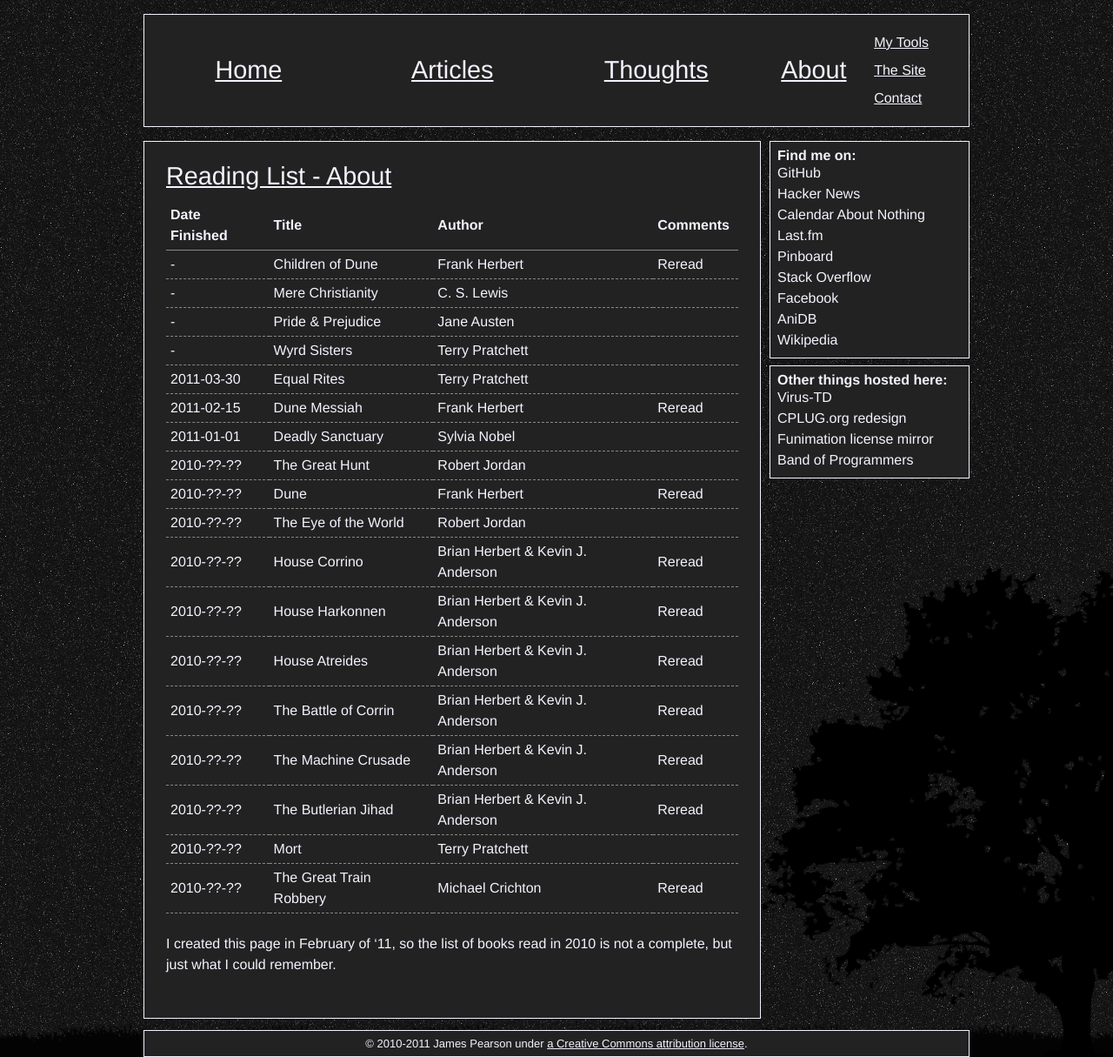
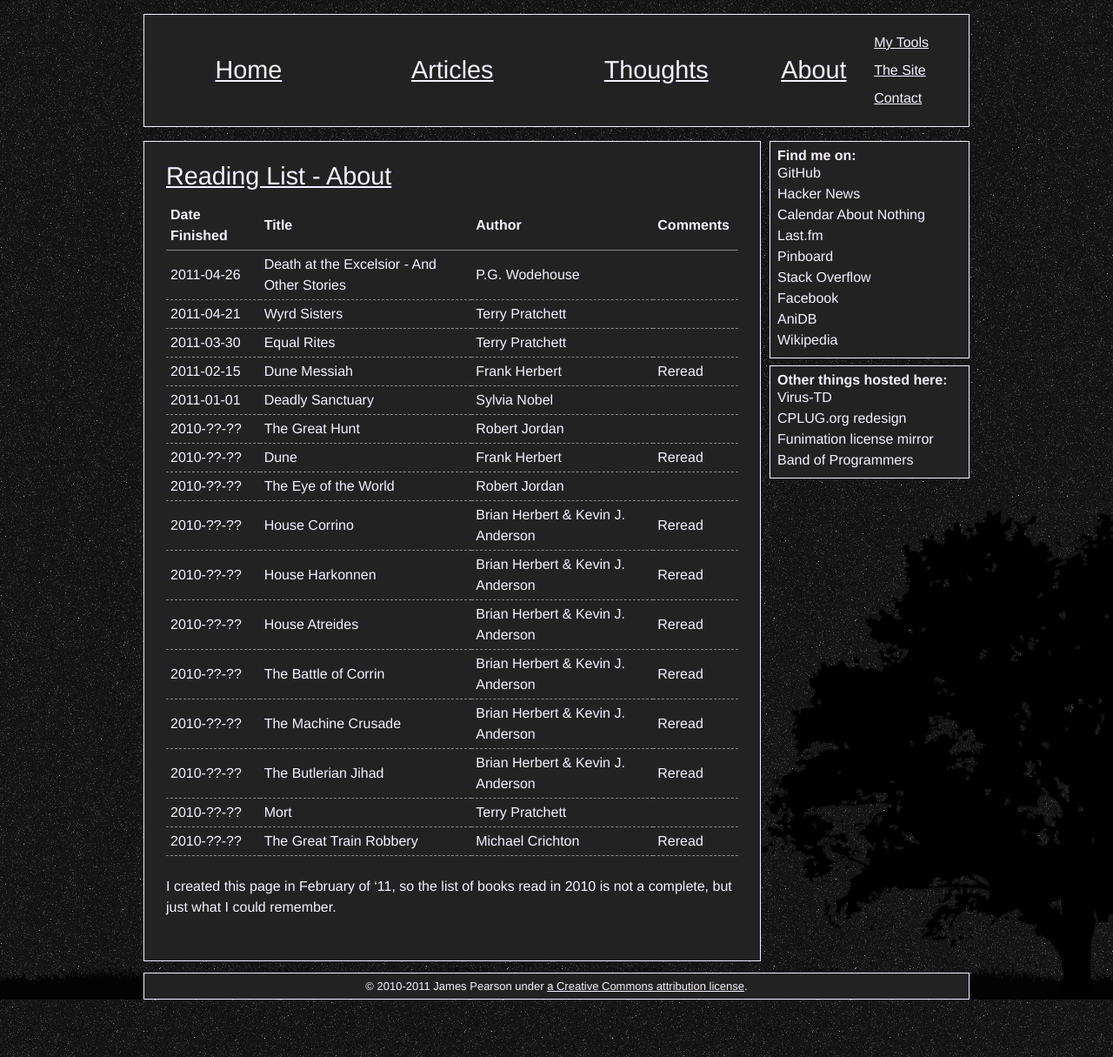
Before and after one commit to xiongchiamiov/xiongchiamiov.github.com, a Jekyll site: the page built from about/reading-list.md, in a window 1280 px wide. Shown: the whole page at 87% size. Built offline with Jekyll 4.4.1, drawn with Linux system fonts in a browser that asks for light colours; Markdown is read by kramdown in place of the engine named in the settings; comment, search, counter and statistics services are not loaded.

Commit message:
update reading list (and remove in-progress books)

```diff
--- a/about/reading-list.md
+++ b/about/reading-list.md
@@ -5,10 +5,8 @@ title: Reading List - About
 
 Date Finished | Title                       | Author                            | Comments
 ------------- | --------------------------- | --------------------------------- | --------
-      -       | Children of Dune            | Frank Herbert                     | Reread
-      -       | Mere Christianity           | C. S. Lewis                       |
-      -       | Pride & Prejudice           | Jane Austen                       |
-      -       | Wyrd Sisters                | Terry Pratchett                   |
+  2011-04-26  | Death at the Excelsior - And Other Stories | P.G. Wodehouse     |
+  2011-04-21  | Wyrd Sisters                | Terry Pratchett                   |
   2011-03-30  | Equal Rites                 | Terry Pratchett                   |
   2011-02-15  | Dune Messiah                | Frank Herbert                     | Reread
   2011-01-01  | Deadly Sanctuary            | Sylvia Nobel                      |
```
